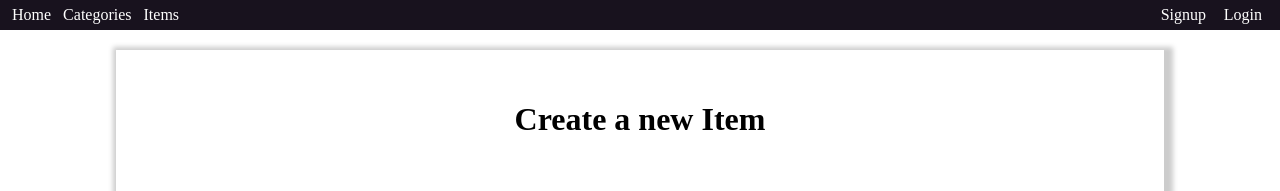
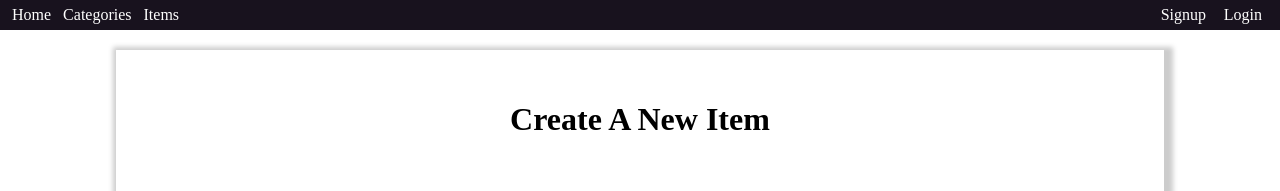
Before and after one commit to JKCodes/ecommerce-app, a React (Create React App) app: page /items/new in a window 1280 px wide. Shown: the top 191 px of the page. Built offline with nearby package versions, Linux system fonts and the light colour scheme; no server answers.

Commit message:
Fixed inconsistent capitalization issues

```diff
--- a/src/containers/ItemNew.js
+++ b/src/containers/ItemNew.js
@@ -83,7 +83,7 @@ class ItemNew extends Component {
   render() {
     return (
       <div>
-        <h1 className={css(styles.h1)}>Create a new Item</h1>
+        <h1 className={css(styles.h1)}>Create A New Item</h1>
         <div className={css(styles.mainContainer)}>
           <form className={css(styles.form)} onSubmit={this.handleOnSubmit}>
             <div>
```
